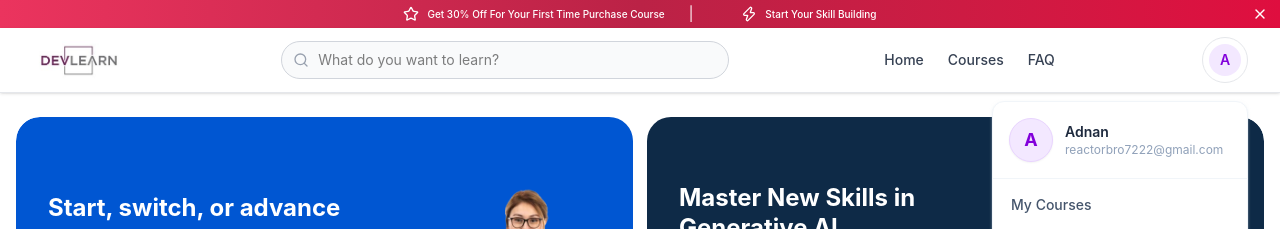
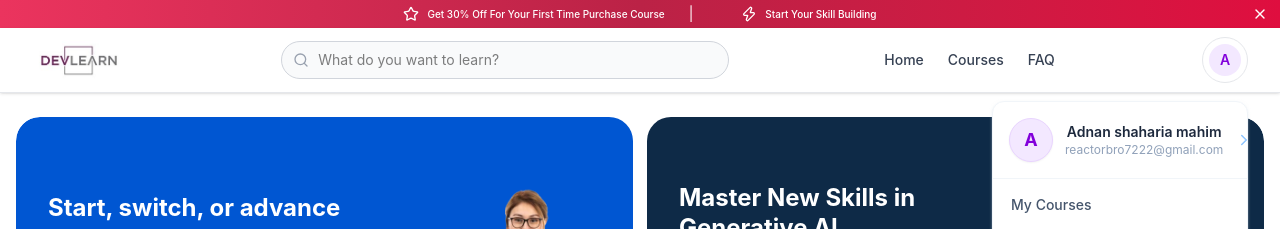
Before and after one commit to freelanceradnan/DevLearn-LMS-Platform, a React (Vite) app in the folder client/: page / in a window 1280 px wide. Both pictures are taken after a click on the button "Account Settings". Shown: the top 229 px of the page. Built offline with nearby package versions, Linux system fonts and the light colour scheme.

Commit message:
profile model added

```diff
--- a/client/src/Components/Navbar.jsx
+++ b/client/src/Components/Navbar.jsx
@@ -16,7 +16,7 @@ import {
   UserPlus,
   X,
 } from "lucide-react";
-import { useState } from "react";
+import { useEffect, useRef, useState } from "react";
 import { Link, useNavigate } from "react-router-dom";
 import { assets } from "../assets/assets";
 import AuthModel from "./AuthModel";
@@ -31,15 +31,30 @@ const displayMenuItems = [
 const Navbar = () => {
   const navigate = useNavigate();
   const user = {
-    name: "Adnan",
+    name: "Adnan shaharia mahim",
     email: "reactorbro7222@gmail.com",
   };
+  const dropdownRef = useRef(null);
   const [profileOn, setProfileOn] = useState(false);
   const [modal, setModal] = useState(false);
   const [authMode, setAuthMode] = useState("login");
   const [openMenu, setOpenMenu] = useState(false);
   const [profileMenuOpen, setProfileMenuOpen] = useState(false);
   const [searchQuery, setSearchQuery] = useState("");
+  // automatic disabled menu for pc
+  useEffect(() => {
+    function handleClickOutside(event) {
+      if (dropdownRef.current && !dropdownRef.current.contains(event.target)) {
+        setProfileOn(false);
+      }
+    }
+    if (profileOn) {
+      document.addEventListener("mousedown", handleClickOutside);
+    }
+    return () => {
+      document.removeEventListener("mousedown", handleClickOutside);
+    };
+  }, [profileOn]);
 
   const handleOpenAuth = (mode) => {
     setAuthMode(mode);
@@ -61,9 +76,10 @@ const Navbar = () => {
   ];
   const displayMenuItems = [
     { id: "1", name: "My Courses", link: "/", icons: "" },
-    { id: "1", name: "My Cart", link: "/", icons: "" },
-    { id: "1", name: "My WishList", link: "/", icons: "" },
+    { id: "2", name: "My Cart", link: "/", icons: "" },
+    { id: "3", name: "My WishList", link: "/", icons: "" },
   ];
+
   return (
     <>
       {/* Primary Navigation Bar */}
@@ -72,7 +88,7 @@ const Navbar = () => {
           {/* Left: Mobile Hamburger & Logo */}
           <div className="flex items-center gap-3">
             <button
-              onClick={() => setOpenMenu(true)}
+              onClick={() => setOpenMenu(!profileOn)}
               className="md:hidden p-2 rounded-lg text-gray-600 hover:text-gray-900 hover:bg-gray-100 focus:outline-none focus:ring-2 focus:ring-purple-600 transition-colors"
               aria-label="Open menu"
             >
@@ -120,7 +136,10 @@ const Navbar = () => {
             </Link>
           </div>
 
-          <div className="hidden md:flex items-center gap-3 relative">
+          <div
+            className="hidden md:flex items-center gap-3 relative"
+            ref={dropdownRef}
+          >
             {user ? (
               <button
                 onClick={() => setProfileOn(!profileOn)}
@@ -154,7 +173,10 @@ const Navbar = () => {
             {profileOn && (
               <div className="absolute right-0 top-16 z-50 w-64 overflow-hidden rounded-xl border border-slate-100 bg-white shadow-sm shadow-slate-200/50 transition-all">
                 {/* Header Section */}
-                <div className="flex items-center gap-3 border-b border-slate-100 p-4">
+                <button
+                  className="flex items-center gap-3 border-b border-slate-100 p-4"
+                  onClick={() => navigate("/profile")}
+                >
                   <div className="flex h-11 w-11 shrink-0 items-center justify-center rounded-full border border-purple-200 bg-purple-100 font-semibold text-purple-700 shadow-xs">
                     {user?.name ? (
                       <span className="text-lg font-bold">
@@ -172,7 +194,10 @@ const Navbar = () => {
                       {user?.email || "Welcome back"}
                     </p>
                   </div>
-                </div>
+                  <div>
+                    <ChevronRight size={18} className="text-blue-300" />
+                  </div>
+                </button>
 
                 {/* Menu Options */}
                 <div className="p-1.5">
```
Also changed, not shown: 1 other file (tests, documents, lock files or other folders).
